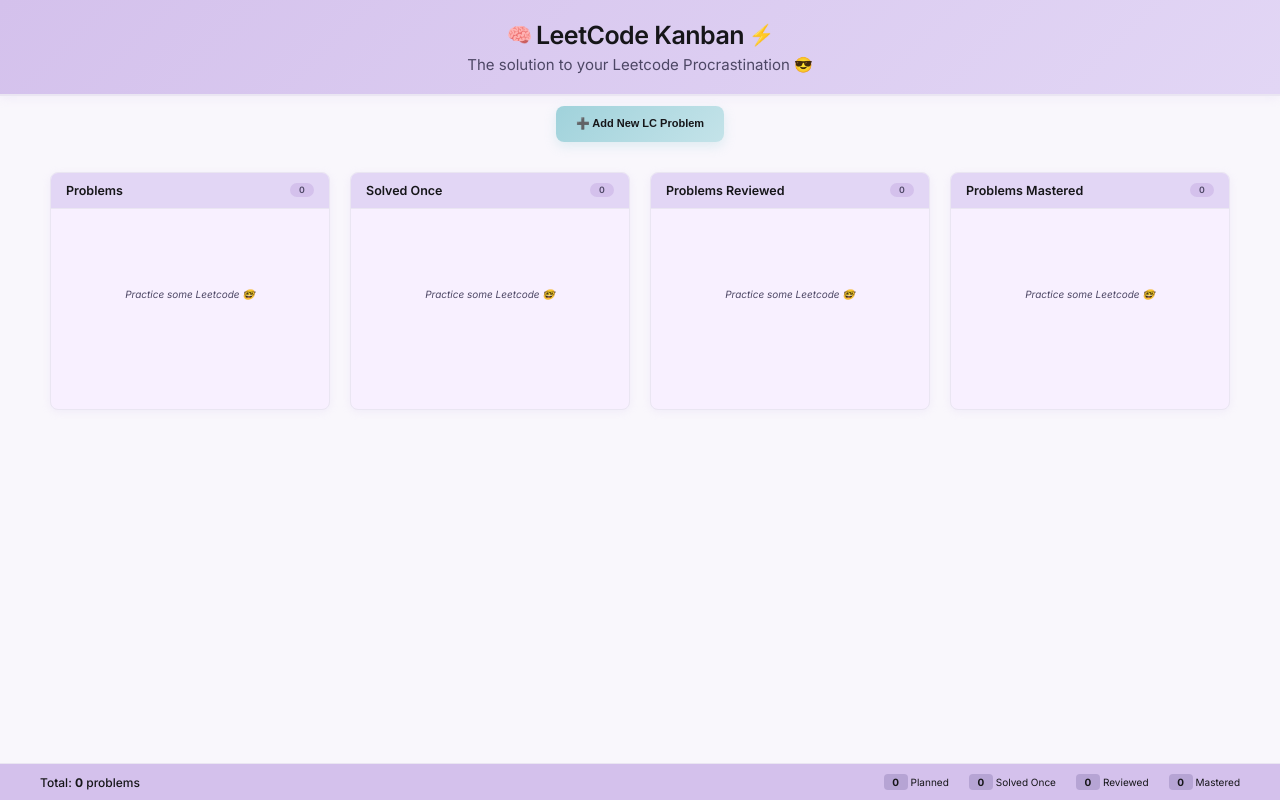
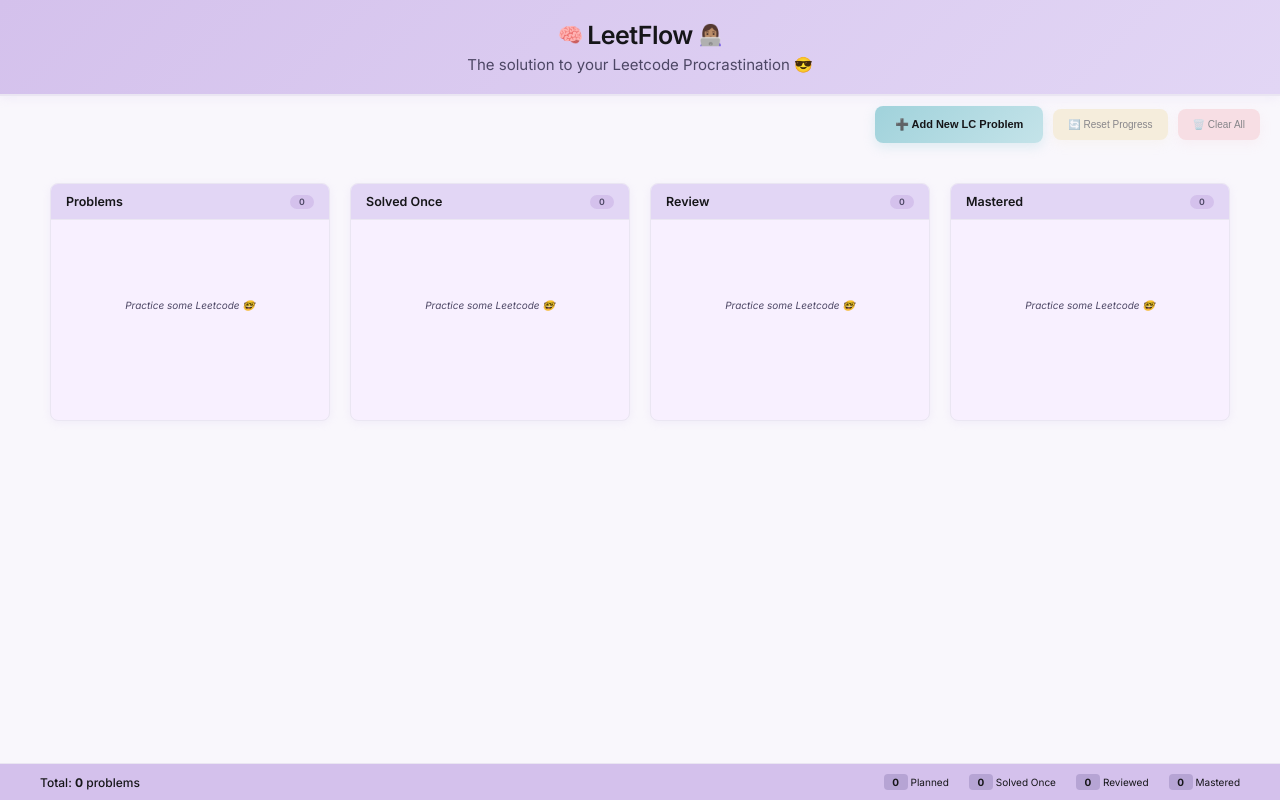
Before and after one commit to code-techhb/leetFlow, a React (Vite) app: page / in a window 1280 px wide. Built offline with nearby package versions, Linux system fonts and the light colour scheme.

Commit message:
🥳feat: Add Clear All and Reset Progress functionality

```diff
--- a/src/App.jsx
+++ b/src/App.jsx
@@ -55,6 +55,30 @@
     closeModal();
   };
 
+  // Clear or Reset Progress
+  const clearAllProblems = () => {
+    if (
+      window.confirm(
+        "Are you sure you want to delete ALL problems? This cannot be undone."
+      )
+    ) {
+      setProblems([]);
+      localStorage.removeItem("leetcode-problems");
+    }
+  };
+
+  const resetProgress = () => {
+    if (
+      window.confirm(
+        'Are you sure you want to reset ALL progress? All problems will move back to "Problems" column.'
+      )
+    ) {
+      setProblems((prev) =>
+        prev.map((problem) => ({ ...problem, status: "problems" }))
+      );
+    }
+  };
+
   const moveProblem = (problemId, newStatus) => {
     setProblems((prev) =>
       prev.map((problem) =>
@@ -92,6 +116,8 @@
         onMoveProblem={moveProblem}
         onDeleteProblem={deleteProblem}
         getProblemsByStatus={getProblemsByStatus}
+        onClearAll={clearAllProblems}
+        onResetProgress={resetProgress}
       />
       {modal && <AddForm onClose={closeModal} onSubmit={addProblem} />}
       <Stats stats={stats} />
--- a/src/components/Header/Header.jsx
+++ b/src/components/Header/Header.jsx
@@ -6,8 +6,8 @@
       <div className={styles.headerContent}>
         <h1 className={styles.title}>
           <span className={styles.emoji}>🧠</span>
-          LeetCode Kanban
-          <span className={styles.emoji}>⚡</span>
+          LeetFlow
+          <span className={styles.emoji}>👩🏽‍💻</span>
         </h1>
         <p className={styles.subtitle}>
           The solution to your Leetcode Procrastination 😎
--- a/src/components/Header/Header.module.css
+++ b/src/components/Header/Header.module.css
@@ -53,7 +53,7 @@
 
   .title {
     font-size: 2rem;
-    flex-direction: column;
+    flex-direction: row;
     gap: 0.3rem;
   }
 
--- a/src/components/KanbanContainer/KanbanContainer.jsx
+++ b/src/components/KanbanContainer/KanbanContainer.jsx
@@ -4,9 +4,11 @@
 
 const KanbanContainer = ({
   onToggleModal,
-  // problems,
+  problems,
   onMoveProblem,
   onDeleteProblem,
+  onClearAll,
+  onResetProgress,
   getProblemsByStatus,
 }) => {
   const cardConfigs = [
@@ -28,7 +30,7 @@
     },
     {
       id: "reviewed",
-      title: "Problems Reviewed",
+      title: "Review",
       status: "reviewed",
       nextStatus: "mastered",
       actionType: "checkbox",
@@ -36,17 +38,39 @@
     },
     {
       id: "mastered",
-      title: "Problems Mastered",
+      title: "Mastered",
       status: "mastered",
       nextStatus: null,
       actionType: "completed",
       actionText: "Mastered!",
     },
   ];
+  const hasProgress = problems.some((problem) => problem.status !== "problems");
 
   return (
     <section className={styles.wrapper}>
-      <KanbanBtn toggleModal={onToggleModal} />
+      <div className={styles.buttonGroup}>
+        <KanbanBtn toggleModal={onToggleModal} />
+        <button
+          className={`${styles.resetButton} ${
+            !hasProgress ? styles.disabled : ""
+          }`}
+          onClick={onResetProgress}
+          disabled={!hasProgress}
+        >
+          🔄 Reset Progress
+        </button>
+        <button
+          className={`${styles.clearButton} ${
+            problems.length === 0 ? styles.disabled : ""
+          }`}
+          onClick={onClearAll}
+          disabled={problems.length === 0}
+        >
+          🗑️ Clear All
+        </button>
+      </div>
+
       <div className={styles.kanban}>
         {cardConfigs.map((config) => (
           <Card
--- a/src/components/KanbanContainer/KanbanContainer.module.css
+++ b/src/components/KanbanContainer/KanbanContainer.module.css
@@ -15,14 +15,77 @@
   height: 100%;
   width: 100%;
   max-width: 1400px;
-  overflow-x: auto;
   padding: 0 1rem;
+}
+
+.buttonGroup {
+  display: flex;
+  width: 100vw;
+  gap: 1rem;
+  align-items: center;
+  justify-content: flex-end;
+  margin-bottom: 1rem;
+  padding-right: 2rem;
+}
+
+.resetButton,
+.clearButton {
+  padding: 1rem 1.5rem;
+  border: none;
+  border-radius: 8px;
+  font-size: 1rem;
+  font-weight: 500;
+  cursor: pointer;
+  transition: all 0.3s ease;
+  display: flex;
+  align-items: center;
+  gap: 0.5rem;
+}
+
+.resetButton {
+  background-color: var(--warning);
+  color: var(--text);
+  box-shadow: 0 4px 12px rgba(242, 227, 188, 0.3);
+}
+
+.resetButton:hover {
+  transform: translateY(-2px);
+}
+
+.clearButton {
+  background-color: var(--error);
+  color: var(--text);
+  box-shadow: 0 4px 12px rgba(245, 198, 203, 0.3);
+}
+
+.clearButton:hover {
+  transform: translateY(-2px);
+}
+
+.resetButton:disabled,
+.clearButton:disabled {
+  opacity: 0.5;
+  cursor: not-allowed;
+  transform: none;
+}
+
+.resetButton:disabled:hover,
+.clearButton:disabled:hover {
+  transform: none;
 }
 
 /* Responsive design */
 @media (max-width: 1200px) {
   .kanban {
+    display: grid;
+    grid-template-columns: 1fr 1fr;
+    grid-template-rows: 1fr 1fr;
     gap: 1.5rem;
+    justify-content: center;
+    max-width: 80rem;
+  }
+  .buttonGroup {
+    justify-content: center;
   }
 }
 
@@ -35,27 +98,14 @@
 
 @media (max-width: 768px) {
   .kanban {
+    display: flex;
     flex-direction: column;
     align-items: center;
     gap: 1.5rem;
     overflow-x: visible;
   }
+  .buttonGroup {
+    flex-direction: column;
+    gap: 0.8rem;
+  }
 }
-
-/* Smooth scrollbar for horizontal overflow */
-.kanban::-webkit-scrollbar {
-  height: 8px;
-}
-
-.kanban::-webkit-scrollbar-track {
-  background: var(--background);
-}
-
-.kanban::-webkit-scrollbar-thumb {
-  background: var(--primary);
-  border-radius: 4px;
-}
-
-.kanban::-webkit-scrollbar-thumb:hover {
-  background: var(--primary-dark);
-}
```
